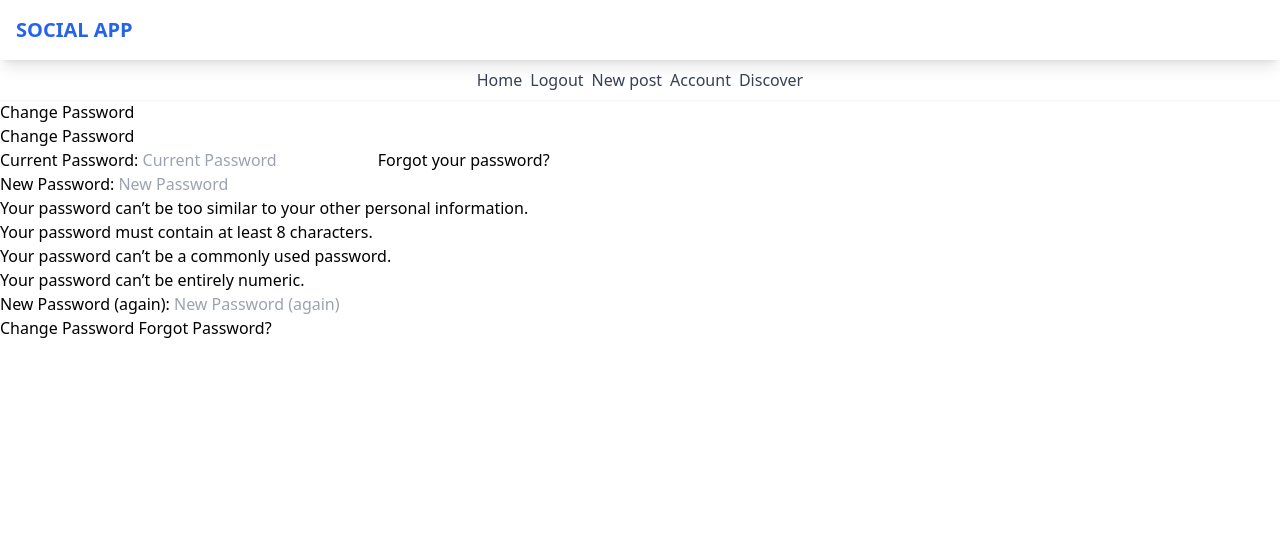
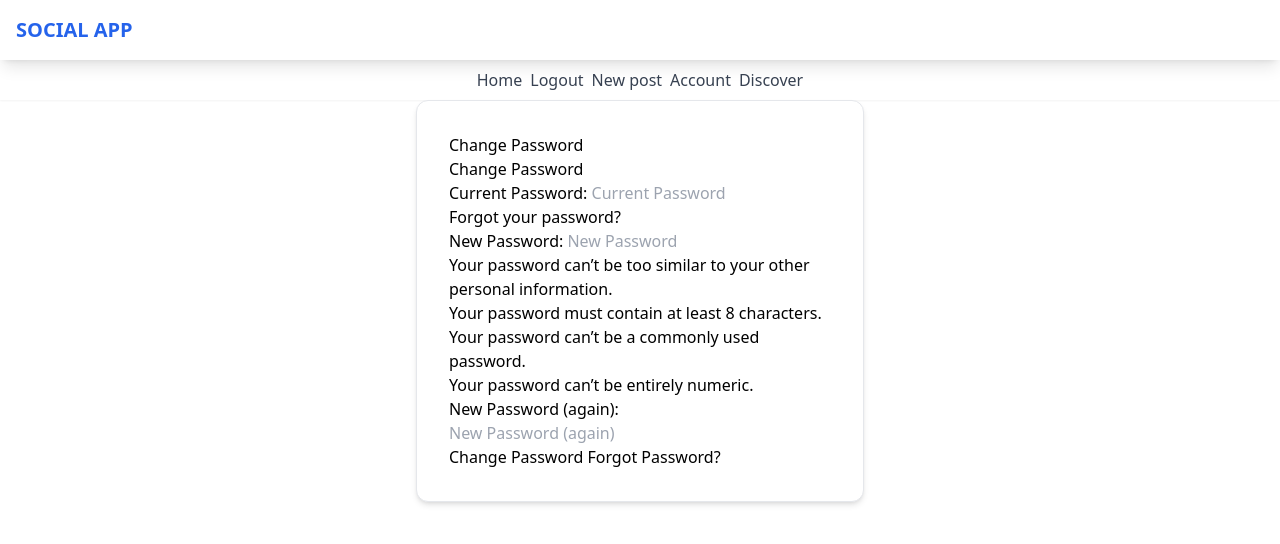
Before and after one commit to ONTI98/Django2, a Django app: page /password/change/ in a window 1280 px wide. Shown: the top 544 px of the page. Run offline with Django 5.2, Linux system fonts and the light colour scheme; the visitor is signed in with stand-in values (Sample User, id 1); some libraries are stand-ins or nearby versions.

Commit message:
add styling to the password change form layout

```diff
--- a/myapp/templates/account/password_change.html
+++ b/myapp/templates/account/password_change.html
@@ -2,7 +2,9 @@
 {% extends 'base.html'%}
 
 {%block body%}
+<div class="flex  justify-center">
 
+    <div class="w-full max-w-md bg-white border border-gray-200 rounded-xl shadow-md p-8">
     {% load allauth i18n %}
     {% block head_title %}
         {% trans "Change Password" %}
@@ -27,5 +29,6 @@
             {% endslot %}
         {% endelement %}
     {% endblock content %}
-
+    </div>
+</div>
 {%endblock%}
```
Lines whose indentation alone changed are shown as unchanged.
